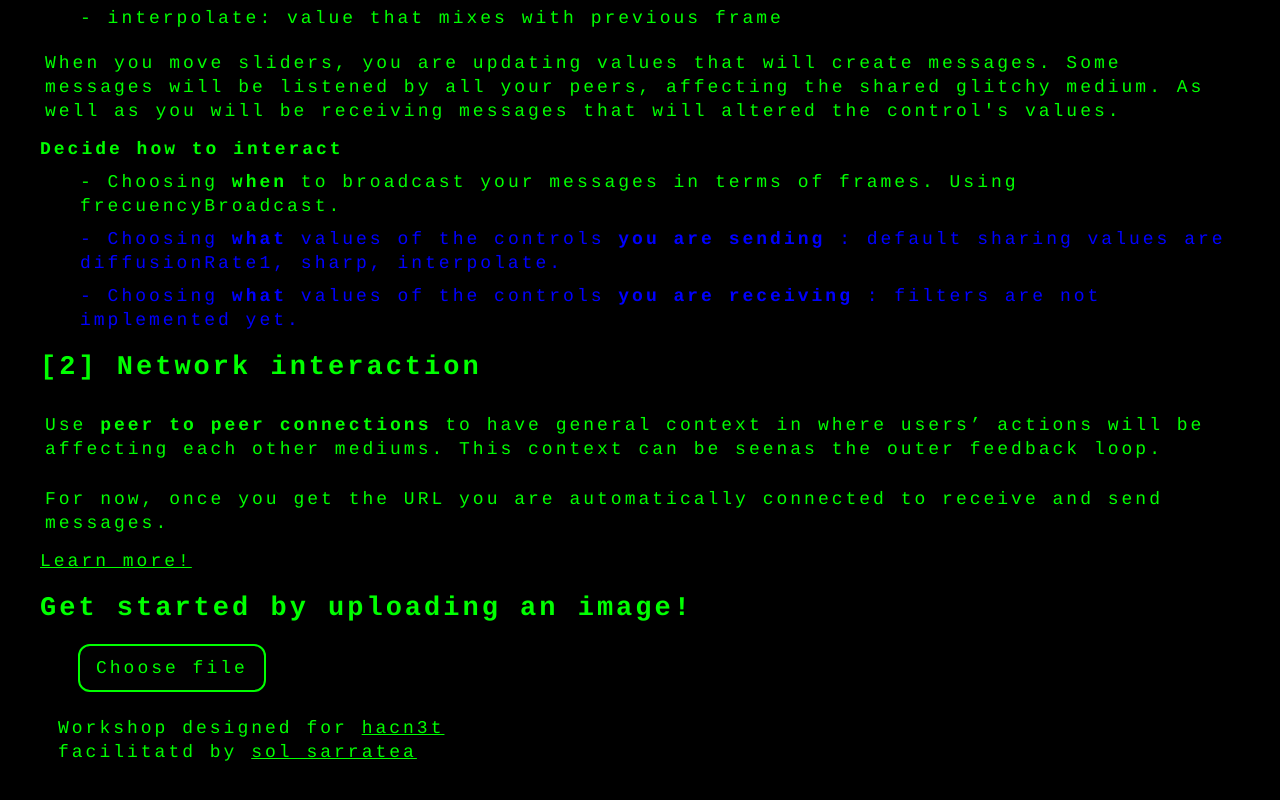
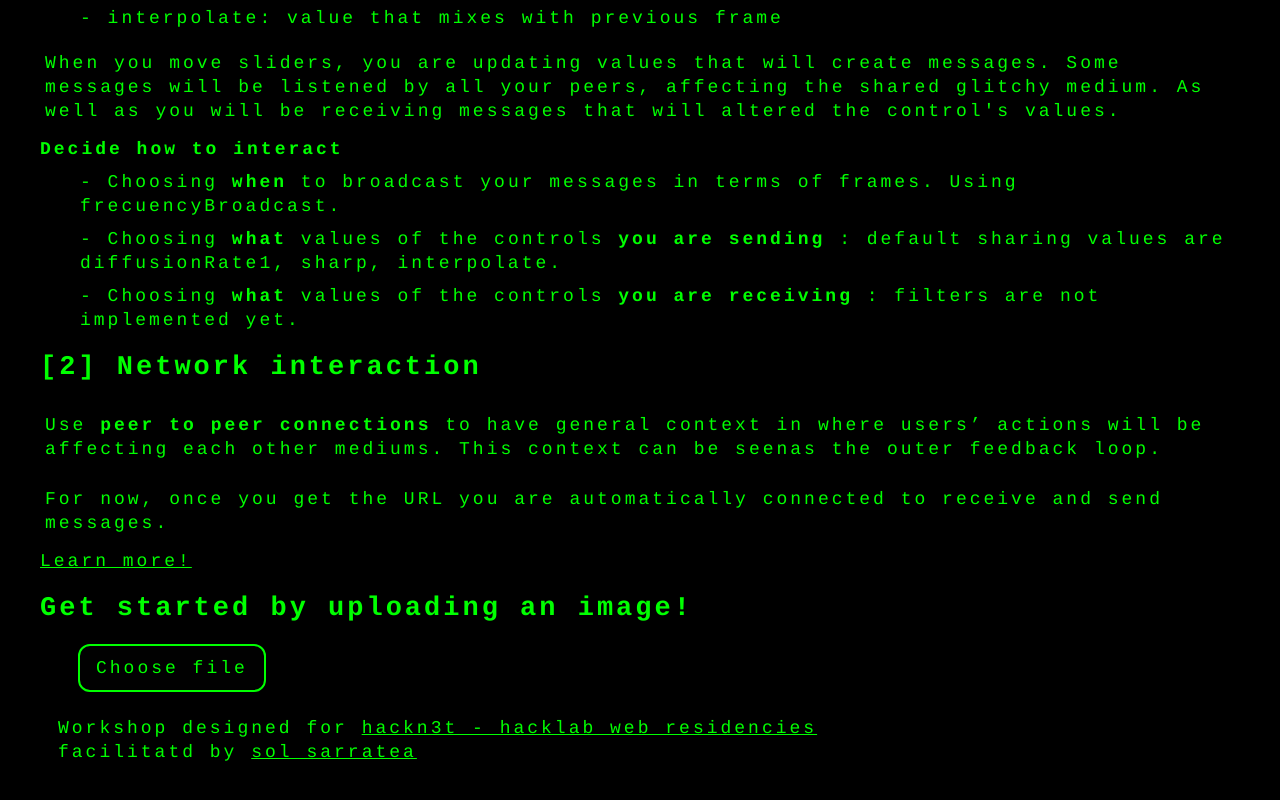
Before and after one commit to solsarratea/continousglitch, a website: page views/index.html in a window 1280 px wide. Shown: the part 1492-2292 px from the top of the page. Drawn offline with nearby package versions, Linux system fonts and the light colour scheme; no server answers; files whose address does not match are found by name.

Commit message:
remove wip from index

```diff
--- a/views/index.html
+++ b/views/index.html
@@ -55,10 +55,10 @@
       <dd>
         - Choosing <b>when</b> to broadcast your messages in terms of frames. Using frecuencyBroadcast.
       </dd>
-      <dd class="wip">
+      <dd >
         - Choosing <b>what</b> values of the controls <b>you are sending </b> : default sharing values are diffusionRate1, sharp, interpolate.
       </dd>
-      <dd class="wip">
+      <dd>
         - Choosing <b>what</b> values of the controls <b>you are receiving</b> : filters are not implemented yet.
       </dd>
     </dl>
@@ -92,9 +92,7 @@
                 .then(data => {
                   img.src = data.path;
                   img.crossOrigin = "anonymous";
-                  console.log("saving !!! path", data.path);
-
-                  window.location.href = `medium?${data.path}`;
+                   window.location.href = `medium?${data.path}`;
 
                 })
                 .catch(error => {
@@ -118,7 +116,7 @@
     </div>
     <footer>
       Workshop designed for
-      <a href="https://hacklab01.org/hackn3t">hacn3t</a> </br>
+      <a href="https://hacklab01.org/hackn3t">hackn3t - hacklab web residencies </a> </br>
       facilitatd by <a href="https://solquemal.com/">sol sarratea</a>
     </footer>
   </body>
```
